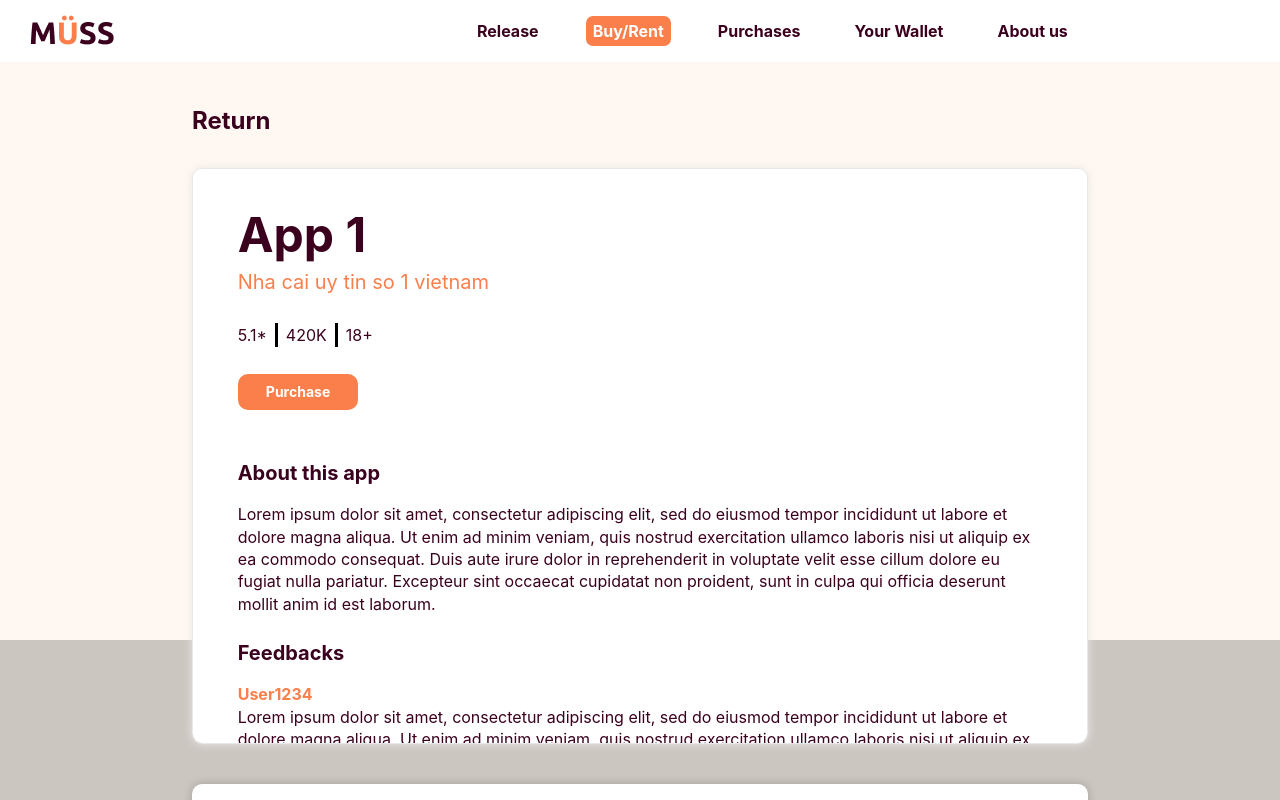
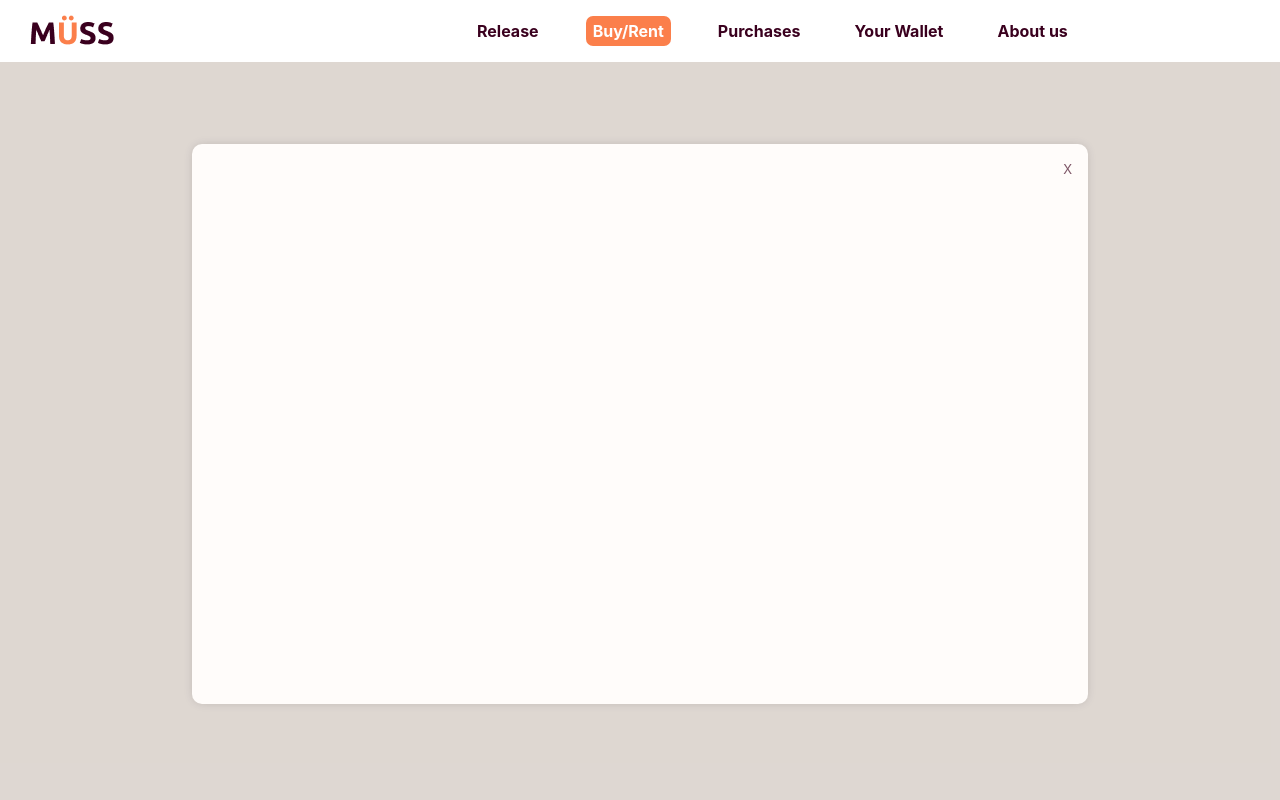
Before and after one commit to ducthangng/muess, a React (Create React App) app in the folder ui/: page /products/id/123456 in a window 1280 px wide. Both pictures are taken after a click on the button "Purchase". Shown: the top 800 px of the page. Built offline with nearby package versions, Linux system fonts and the light colour scheme.

Commit message:
fix popup overlay

```diff
--- a/ui/src/components/PurchasePopup.js
+++ b/ui/src/components/PurchasePopup.js
@@ -5,14 +5,17 @@ function PurchasePopup(props) {
         <div className="purchase-popup"
         style = {{
             postion: 'fixed',
+            zIndex: '999',
             top: '0',
             left: '0',
             width: '100vw',
             height: '100vh',
             backgroundColor: 'rgba(0,0,0,0.2)',
+            opacity: '0.65',
             display:'flex',
             justifyContent: 'center',
             alignItems: 'center',
+
         }}>
             <div className="purchase-popup-inner"
                 style={{
--- a/ui/src/pages/AppDetail.tsx
+++ b/ui/src/pages/AppDetail.tsx
@@ -27,8 +27,9 @@ const AppDetail: React.FC<AppDetailData> = ({
 
   return (
     <>
-      <main>
       <SideMenu />
+      <PurchasePopup trigger={buttonPopup} setTrigger={setButtonPopup} style={{display:'list-item'}}/>
+
       <div className="app-detail"
         style={{
           position: 'relative',
@@ -228,8 +229,7 @@ const AppDetail: React.FC<AppDetailData> = ({
           </div>
         </div>
       </div>
-      </main>
-        <PurchasePopup trigger={buttonPopup} setTrigger={setButtonPopup}/>
+
 
     </>
 
```
